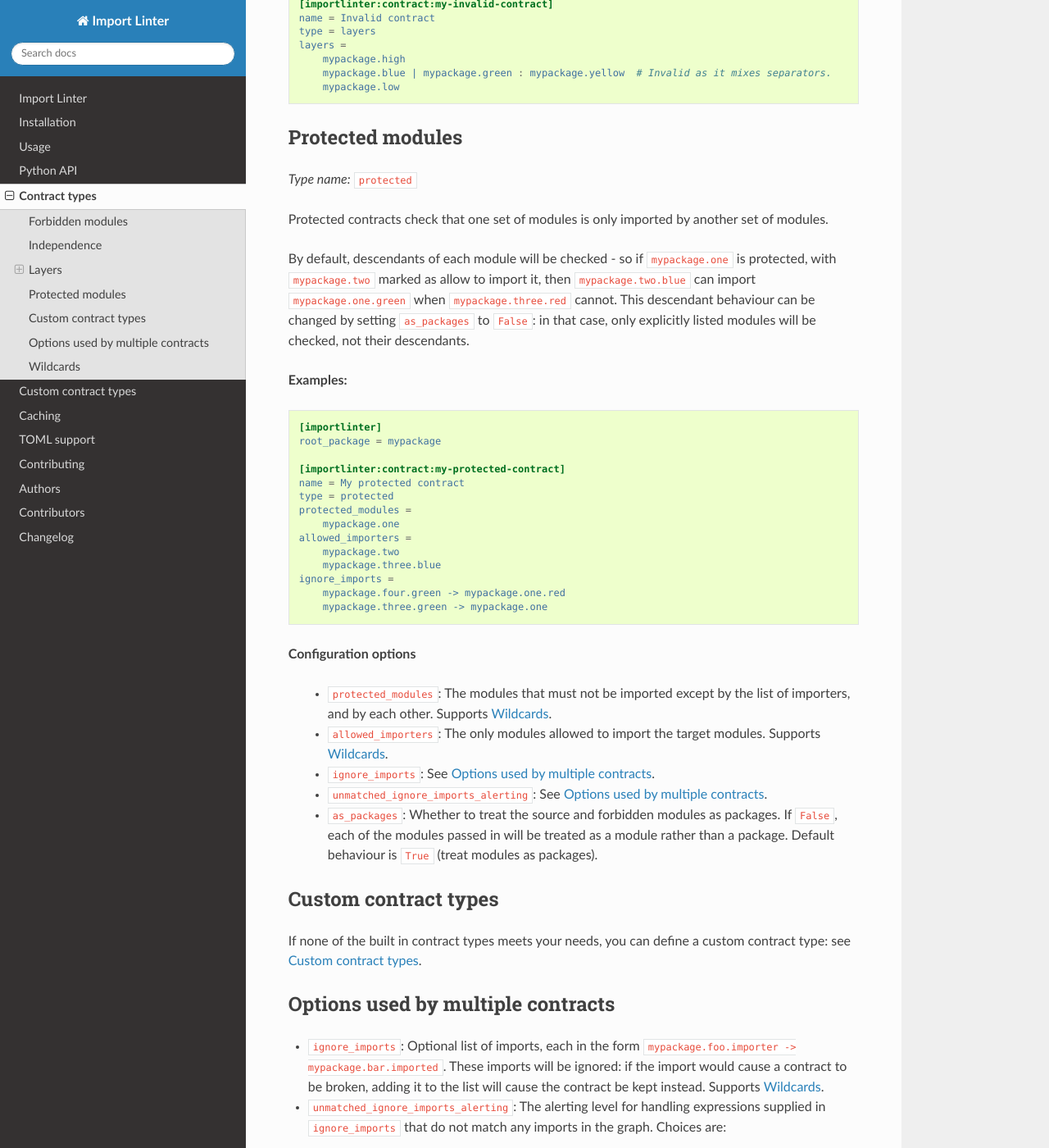
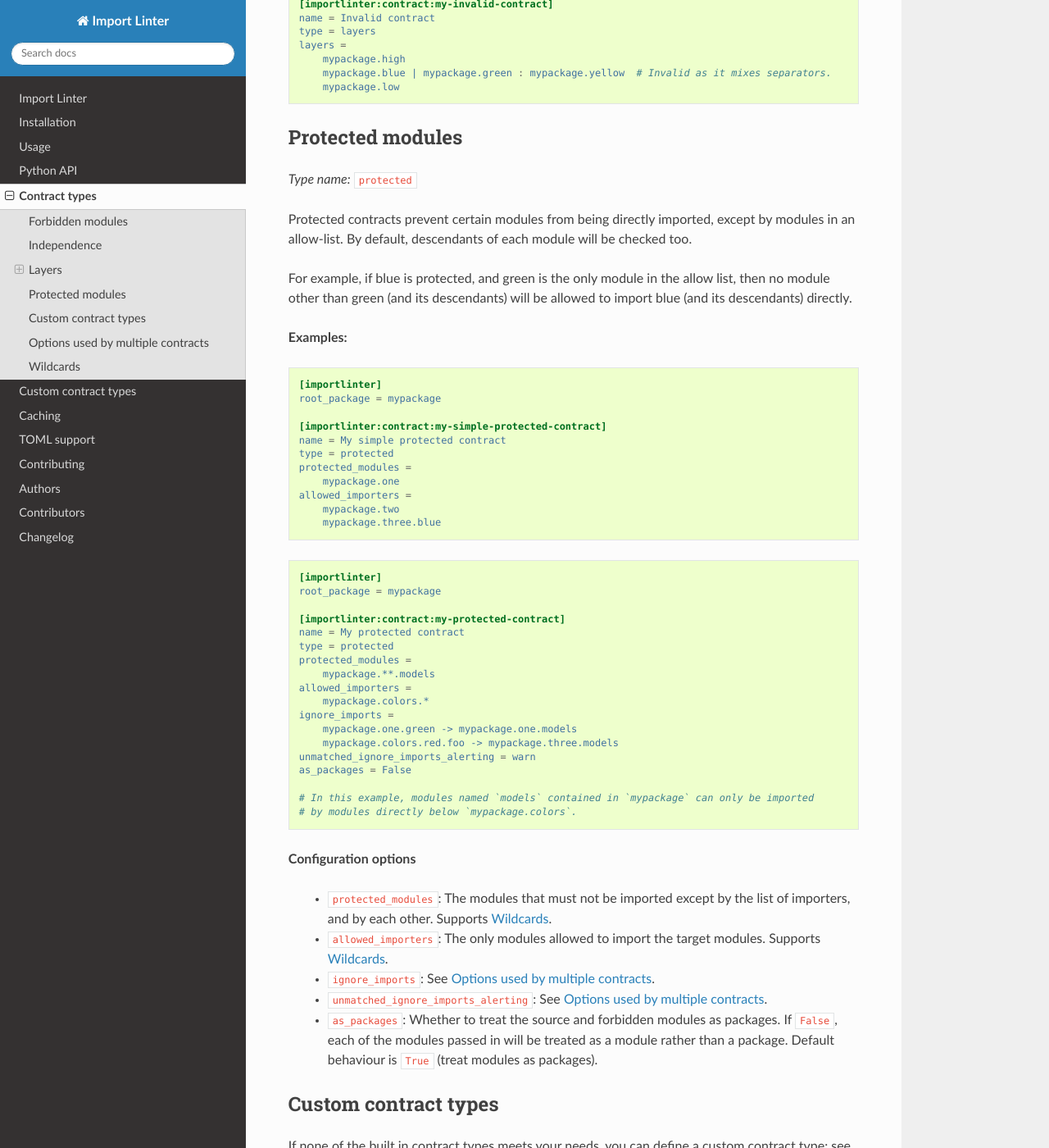
Before and after one commit to seddonym/import-linter, a Sphinx documentation site: the page built from docs/contract_types.rst, in a window 1280 px wide and 1400 px high, scrolled down 7154 px. Shown: the whole window at 82% size. Built offline with Sphinx 7.4.7 and the Read the Docs theme 3.1.0, drawn with Linux system fonts in a browser that asks for light colours.

Commit message:
fixup! Add documentation for the protected contract type

```diff
--- a/docs/contract_types.rst
+++ b/docs/contract_types.rst
@@ -329,14 +329,27 @@ Protected modules
 
 *Type name:* ``protected``
 
-Protected contracts check that one set of modules is only imported by another set of modules.
+Protected contracts prevent certain modules from being directly imported, except by modules in an allow-list.
+By default, descendants of each module will be checked too.
 
-By default, descendants of each module will be checked - so if ``mypackage.one`` is protected, with ``mypackage.two``
-marked as allow to import it, then ``mypackage.two.blue`` can import ``mypackage.one.green`` when ``mypackage.three.red``
-cannot. This descendant behaviour can be changed by setting ``as_packages`` to ``False``: in that case, only explicitly
-listed modules will be checked, not their descendants.
+For example, if blue is protected, and green is the only module in the allow list,
+then no module other than green (and its descendants) will be allowed to import blue (and its descendants) directly.
 
 **Examples:**
+
+.. code-block:: ini
+
+    [importlinter]
+    root_package = mypackage
+
+    [importlinter:contract:my-simple-protected-contract]
+    name = My simple protected contract
+    type = protected
+    protected_modules =
+        mypackage.one
+    allowed_importers =
+        mypackage.two
+        mypackage.three.blue
 
 .. code-block:: ini
 
@@ -347,14 +360,17 @@ listed modules will be checked, not their descendants.
     name = My protected contract
     type = protected
     protected_modules =
-        mypackage.one
+        mypackage.**.models
     allowed_importers =
-        mypackage.two
-        mypackage.three.blue
+        mypackage.colors.*
     ignore_imports =
-        mypackage.four.green -> mypackage.one.red
-        mypackage.three.green -> mypackage.one
+        mypackage.one.green -> mypackage.one.models
+        mypackage.colors.red.foo -> mypackage.three.models
+    unmatched_ignore_imports_alerting = warn
+    as_packages = False
 
+    # In this example, modules named `models` contained in `mypackage` can only be imported
+    # by modules directly below `mypackage.colors`.
 
 **Configuration options**
 
```
